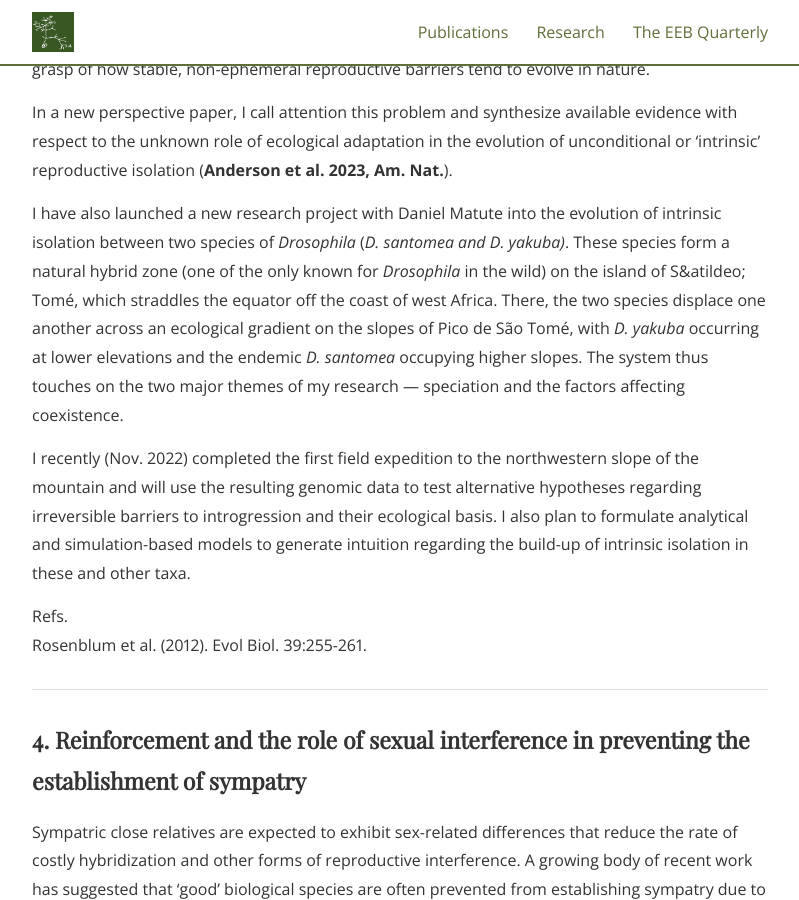
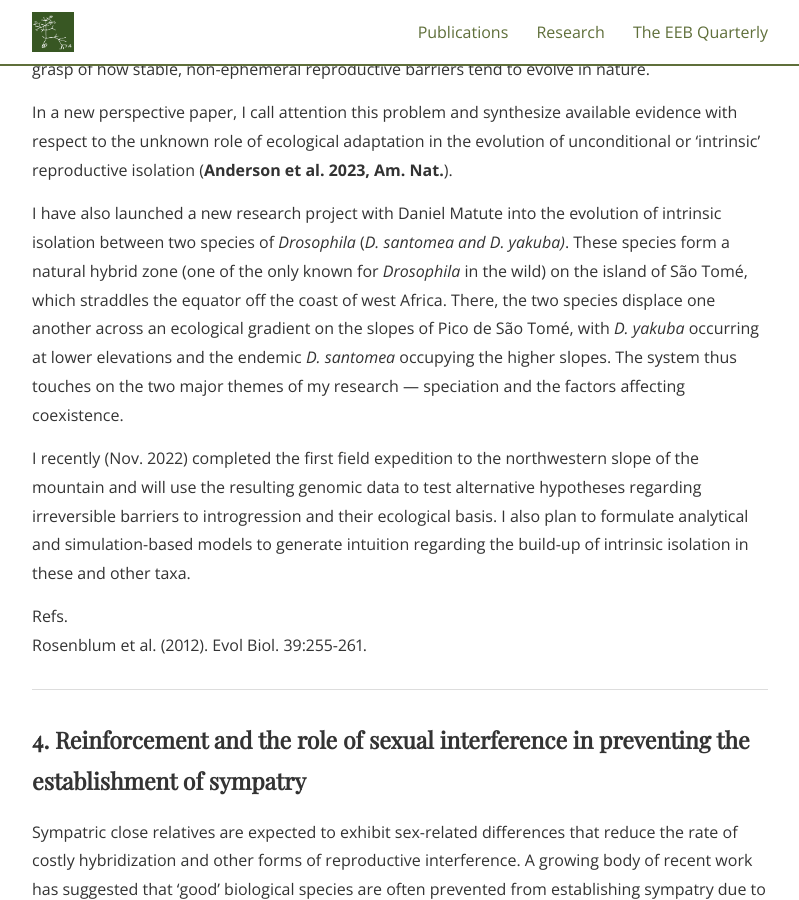
Before and after one commit to SeanASAnderson/SeanASAnderson.github.io, a Jekyll site: the page built from research.md, in a window 1280 px wide and 900 px high, scrolled down 5343 px. Shown: the whole window, without its empty margins (240-1039 px from the left). Built offline with Jekyll 4.4.1, drawn with Linux system fonts in a browser that asks for light colours; nearby versions of some CDN libraries; some web fonts are replaced.

Commit message:
typo correction

```diff
--- a/research.md
+++ b/research.md
@@ -77,7 +77,7 @@
 
 In a new perspective paper, I call attention this problem and synthesize available evidence with respect to the unknown role of ecological adaptation in the evolution of unconditional or 'intrinsic' reproductive isolation (**Anderson et al. 2023, Am. Nat.**).
 
-I have also launched a new research project with Daniel Matute into the evolution of intrinsic isolation between two species of *Drosophila* (*D. santomea and D. yakuba)*. These species form a natural hybrid zone (one of the only known for *Drosophila* in the wild) on the island of S&atildeo; Tom&eacute;, which straddles the equator off the coast of west Africa. There, the two species displace one another across an ecological gradient on the slopes of Pico de S&atilde;o Tom&eacute;, with *D. yakuba* occurring at lower elevations and the endemic *D. santomea* occupying higher slopes. The system thus touches on the two major themes of my research <span>&#8212;</span> speciation and the factors affecting coexistence.
+I have also launched a new research project with Daniel Matute into the evolution of intrinsic isolation between two species of *Drosophila* (*D. santomea and D. yakuba)*. These species form a natural hybrid zone (one of the only known for *Drosophila* in the wild) on the island of S&atilde;o Tom&eacute;, which straddles the equator off the coast of west Africa. There, the two species displace one another across an ecological gradient on the slopes of Pico de S&atilde;o Tom&eacute;, with *D. yakuba* occurring at lower elevations and the endemic *D. santomea* occupying the higher slopes. The system thus touches on the two major themes of my research <span>&#8212;</span> speciation and the factors affecting coexistence.
 
 I recently (Nov. 2022) completed the first field expedition to the northwestern slope of the mountain and will use the resulting genomic data to test alternative hypotheses regarding irreversible barriers to introgression and their ecological basis. I also plan to formulate analytical and simulation-based models to generate intuition regarding the build-up of intrinsic isolation in these and other taxa.
 
```
